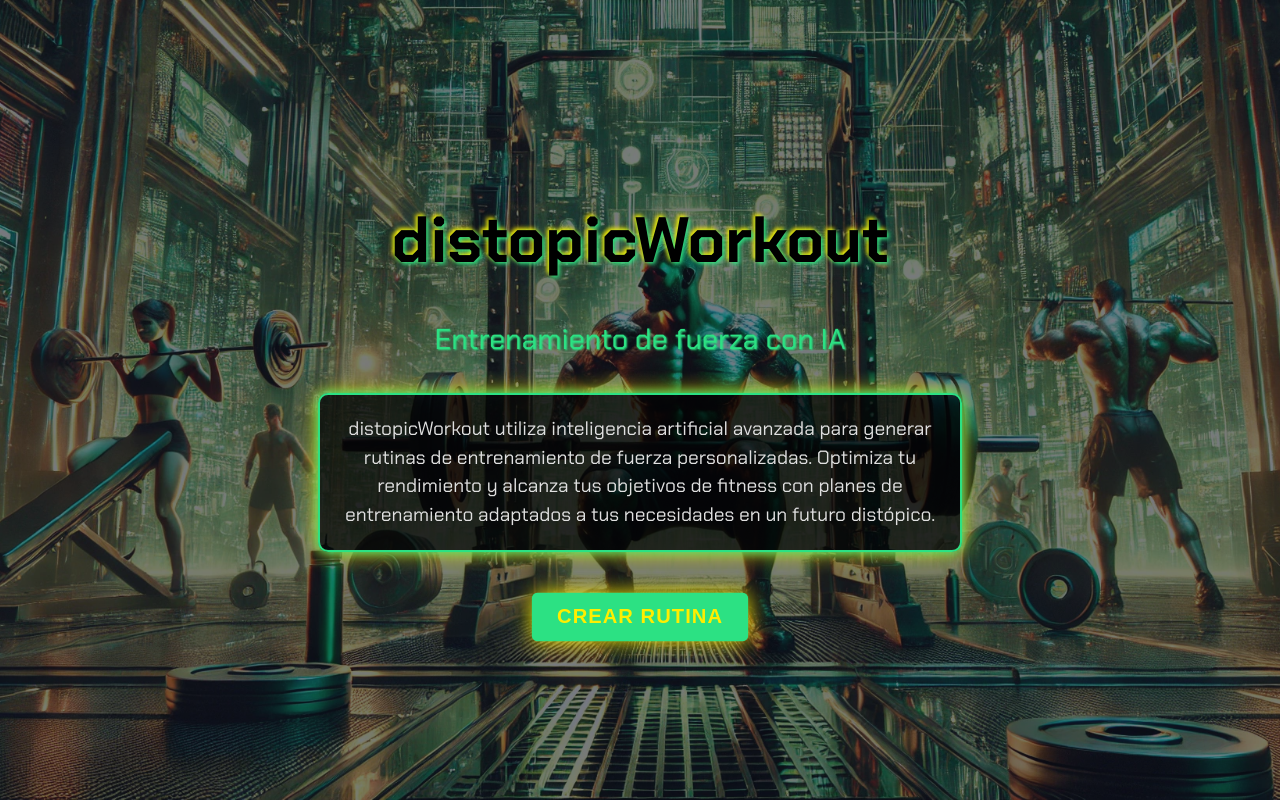
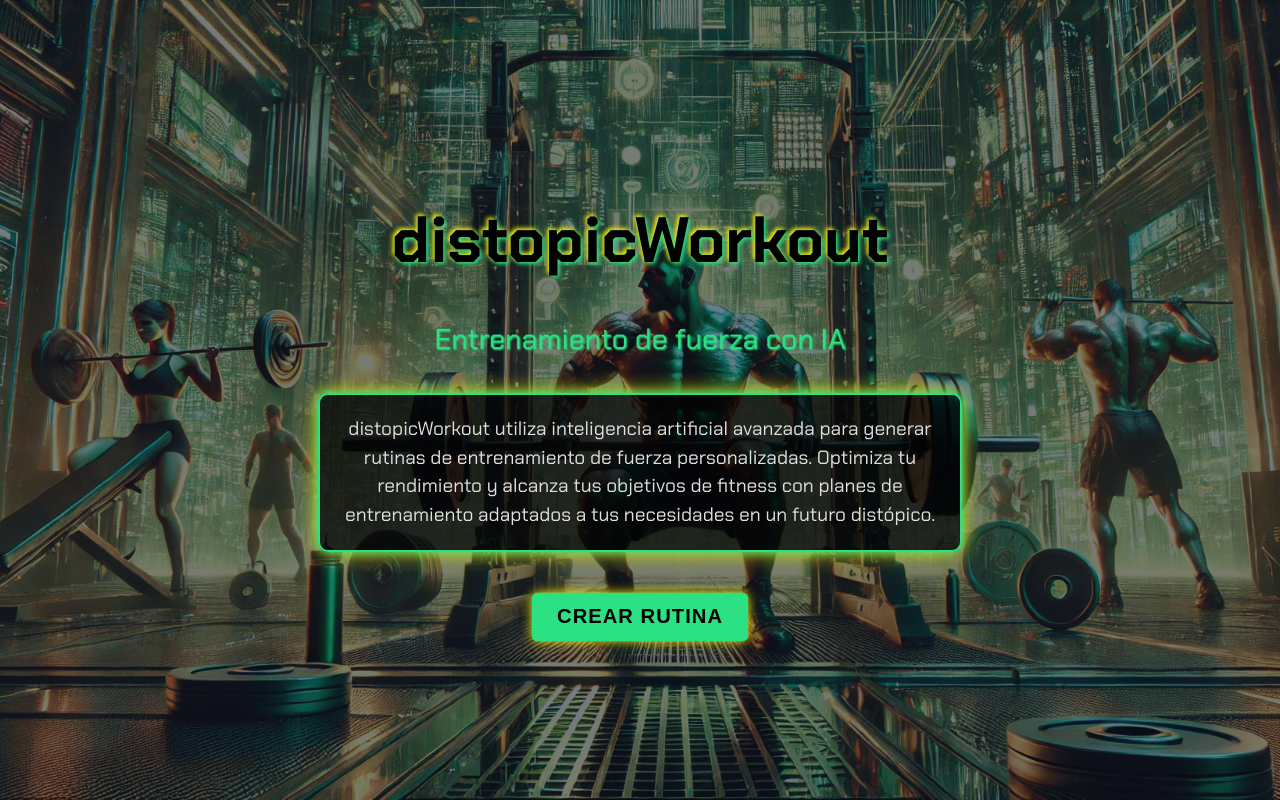
Before and after one commit to PiewDev/ia-workout-fe, a React (Vite) app: page / in a window 1280 px wide. In both pictures the pointer is over the button "CREAR RUTINA". Built offline with nearby package versions, Linux system fonts and the light colour scheme.

Commit message:
enhance: update Button aesthetics, hover behavior, and add selected state
- Improved the Button component's aesthetics.
- Updated hover behavior for smoother interaction.
- Added selected state functionality.

```diff
--- a/src/components/button/Button.css
+++ b/src/components/button/Button.css
@@ -1,8 +1,7 @@
 .option-button:hover{
 
   background-color: rgb(var(--space-green));
-  color: rgb(var(--space-yellow));
-  box-shadow: 0 0 20px rgb(var(--space-yellow));
+  box-shadow: 0 0 10px rgb(var(--space-yellow));
   transform: scale(1.05);
   }
   .option-button {
@@ -19,13 +18,12 @@
     text-transform: uppercase;
     letter-spacing: 1px;
     font-weight: bold;
-    box-shadow: 0 0 10px rgb(var(--space-yellow));
   }
   .option-button:disabled:hover {
     margin: 10px;
     padding: 12px 24px;
     font-size: 1.2rem;
-    background-color: #bdc3c7;
+    background-color: rgb(var(--space-yellow),0.6);
     color: #000000;
     border: none;
     border-radius: 5px;
@@ -38,7 +36,17 @@
     cursor: not-allowed;
   }
   .option-button.disabled {
-    background-color: #bdc3c7;
+    background-color: rgb(var(--space-yellow),0.6);
     cursor: not-allowed;
     box-shadow: 0 0 10px #000000;
   }
+
+.option-button.selected{
+
+  background-color: rgb(var(--space-yellow));
+}
+.option-button.selected:hover {
+  background-color: rgb(var(--space-yellow)); /* Mantiene el color amarillo */
+  transform: none; /* Evita la transformación */
+  box-shadow: none;
+}
--- a/src/components/button/Button.jsx
+++ b/src/components/button/Button.jsx
@@ -1,11 +1,11 @@
 import './Button.css';
 
-export default function Button ({ onClick, isDisabled , children }) {
+export default function Button ({ onClick, isDisabled , children , isSelected}) {
   return (
     <button
       onClick={onClick}
       disabled={isDisabled}
-      className={`option-button ${isDisabled ? 'disabled' : ''}`}
+      className={`option-button ${isDisabled ? 'disabled' : '' } ${isSelected ? 'selected' : '' }`}
     >
       {children}
     </button>
--- a/src/pages/stepper/components/options-question/OptionsQuestion.jsx
+++ b/src/pages/stepper/components/options-question/OptionsQuestion.jsx
@@ -11,7 +11,7 @@ export default function OptionsQuestion ({ question, options, onSelect, selected
           <Button
             key={index}
             onClick={() => onSelect(option.text)}
-            className={`option-button ${selectedAnswer === option.text ? 'selected' : ''}`}
+            isSelected={selectedAnswer === option.text}
           >
             {option.text}
           </Button>
```
